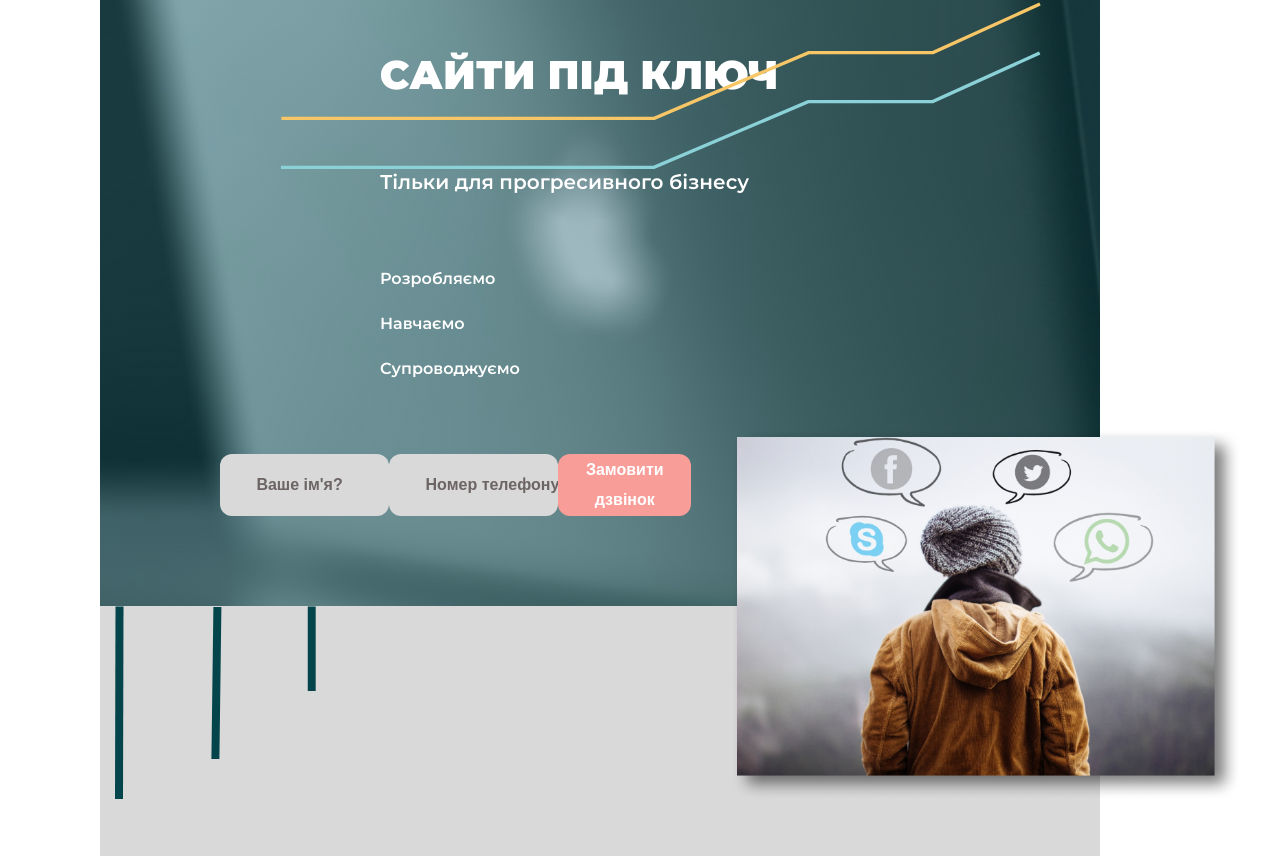
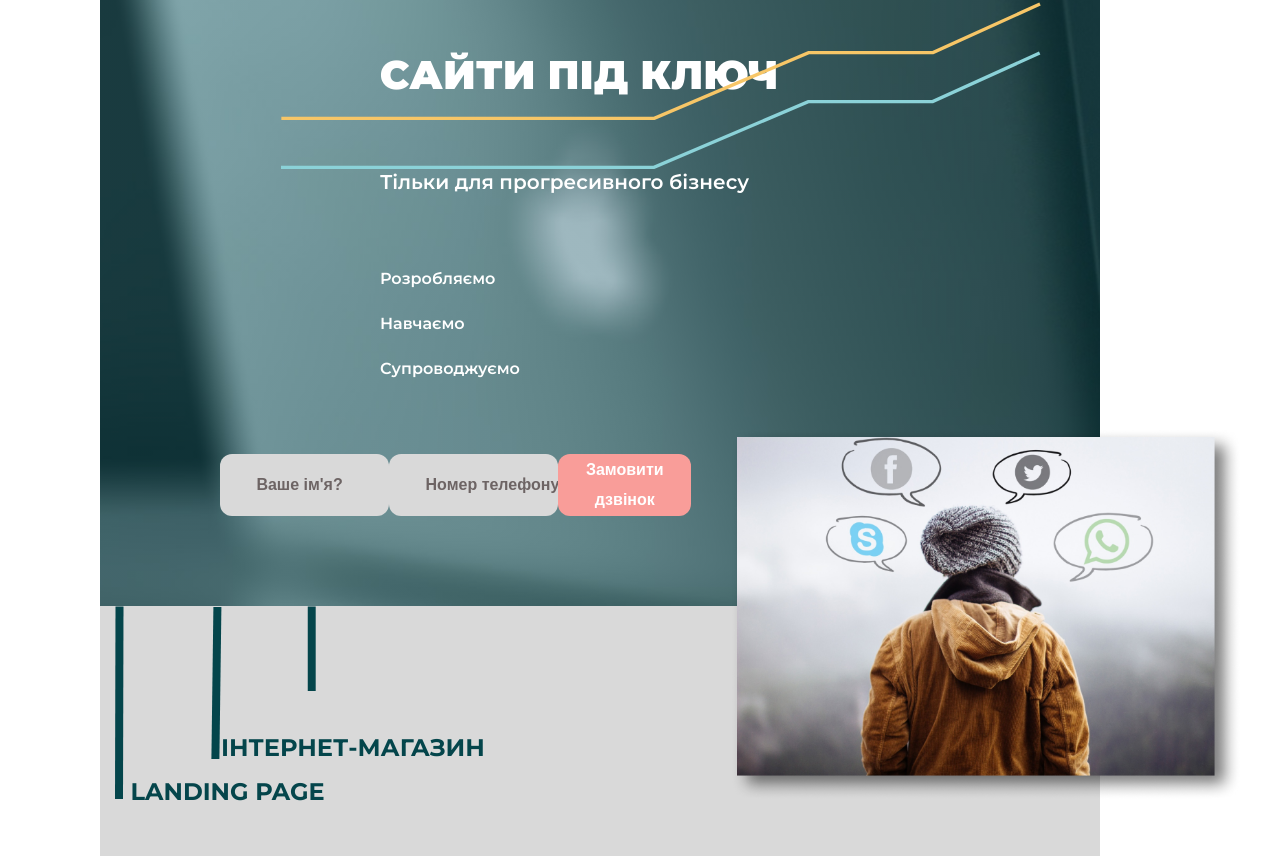
Before and after one commit to 1SMOKE1/web_balance, a React (Create React App) app: page / in a window 1280 px wide. Shown: the part 311-1167 px from the top of the page. Built offline with nearby package versions, Linux system fonts and the light colour scheme.

Commit message:
add custom Typewriter component + hook

```diff
--- a/src/components/SubMenu/SubMenu.tsx
+++ b/src/components/SubMenu/SubMenu.tsx
@@ -1,22 +1,16 @@
-import { Dispatch, SetStateAction, useEffect, useState } from "react";
+import { useEffect, useState } from "react";
 import styles from "./SubMenu.module.css";
 import anime from "animejs";
-import { UseTypewriter } from "../../hooks/useTypewriter";
-import { TypewriterHook } from "../../interfaces/TypewriterHook";
-// import { Typewriter } from "../Typewriter/Typewriter";
-// import Typewriter, { TypewriterClass } from 'typewriter-effect'
+import { Typewriter } from "../Typewriter/Typewriter";
+
+
 
 
 export const SubMenu = () => {
 
   const [displayLine, setDisplayLine] = useState(false);
   const [scrollPosition, setScrollPosition] = useState(0);
-
-  const [typedElements, setTypedElements]: [TypewriterHook[], Dispatch<SetStateAction<TypewriterHook[]>>] = useState([
-    UseTypewriter({initialDelay: 750, typingSpeed: 100 , text: "LANDING PAGE"}),
-    UseTypewriter({initialDelay: 1500, typingSpeed: 100, text: "ІНТЕРНЕТ-МАГАЗИН"}),
-    UseTypewriter({initialDelay: 2250, typingSpeed: 100, text: "БІЗНЕС САЙТ"})
-  ]);
+  const [startTyping, setStartTyping] = useState(false);
 
 
   const handleScroll = () => {
@@ -42,15 +36,18 @@ export const SubMenu = () => {
     if (scrollPosition >= 200) {
       setTimeout(() => {
         animateLine();
+        setStartTyping(true);
+      }, 250);
+    } else {
+      setStartTyping(false);
+    }
 
 
-      }, 500);
-    }
 
     return () => {
       window.removeEventListener("scroll", handleScroll);
     };
-  }, [scrollPosition, typedElements]);
+  }, [scrollPosition]);
 
   return (
     <div className={`bg3 ${styles.under_bg}`}>
@@ -75,8 +72,8 @@ export const SubMenu = () => {
               strokeWidth="8"
             />
           </svg>
-          <h4 className={`h4 c1 bold montserrat ${styles.title}`}>
-            {typedElements[0].typedText}
+          <h4 className={`h4 c1 bold montserrat ${styles.title}`} key={0}>
+            <Typewriter text="LANDING PAGE" triggerTyping={startTyping} />
           </h4>
           <svg
             className={styles.line}
@@ -97,8 +94,8 @@ export const SubMenu = () => {
               strokeWidth="8"
             />
           </svg>
-          <h4 className={`h4 c1 bold montserrat ${styles.title}`}>
-            {/* <Typewriter /> */}
+          <h4 className={`h4 c1 bold montserrat ${styles.title}`} key={1}>
+            <Typewriter text="ІНТЕРНЕТ-МАГАЗИН" triggerTyping={startTyping} />
           </h4>
           <svg
             className={styles.line}
@@ -120,8 +117,8 @@ export const SubMenu = () => {
             />
           </svg>
 
-          <h4 className={`h4 c1 bold montserrat ${styles.title}`}>
-            {/* <Typewriter /> */}
+          <h4 className={`h4 c1 bold montserrat ${styles.title}`} key={2}>
+
           </h4>
         </div>
       </div>
--- /dev/null
+++ b/src/components/Typewriter/Typewriter.tsx
@@ -0,0 +1,35 @@
+import { useState, useEffect, useRef } from "react";
+import { TypewriterProps } from "../../interfaces/TypewriterProps";
+
+export const Typewriter: React.FC<TypewriterProps> = ({ text, triggerTyping, onTypingEnd  }) => {
+  const [displayedText, setDisplayedText] = useState("");
+  const [currentIndex, setCurrentIndex] = useState(0);
+
+  const resetTypewriter = () => {
+    setDisplayedText("");
+    setCurrentIndex(0);
+
+  };
+
+  useEffect(() => {
+
+
+    if (triggerTyping) {
+      const typingInterval = setTimeout(() => {
+        if (currentIndex < text.length) {
+          setDisplayedText((prevText) => prevText + text[currentIndex]);
+          setCurrentIndex((prevIndex) => prevIndex + 1);
+        }
+
+      }, 100); // Adjust the typing speed as needed
+
+      return () => clearTimeout(typingInterval)
+    } else {
+      resetTypewriter()
+    }
+  }, [text, currentIndex, triggerTyping, onTypingEnd]);
+
+
+
+  return <span>{displayedText}</span>;
+};
--- a/src/hooks/useTypewriter.ts
+++ /dev/null
@@ -1,40 +0,0 @@
-import { useEffect, useState } from "react";
-import { TypewriterOptions } from "../interfaces/TypewriterOptions";
-import { TypewriterHook } from "../interfaces/TypewriterHook";
-
-export function UseTypewriter({ initialDelay = 0, typingSpeed = 50, text = '', onTypingEnd }: TypewriterOptions): TypewriterHook {
-  const [typedText, setTypedText] = useState('');
-  const [currentIndex, setCurrentIndex] = useState(0);
-  const [isTyping, setIsTyping] = useState(false);
-
-  useEffect(() => {
-    let typingTimeout: NodeJS.Timeout;
-
-    if (isTyping && currentIndex < text.length) {
-      typingTimeout = setTimeout(() => {
-        setTypedText(prevText => prevText + text[currentIndex]);
-        setCurrentIndex(prevIndex => prevIndex + 1);
-      }, typingSpeed);
-    } else {
-      if (onTypingEnd) {
-        onTypingEnd();
-      }
-    }
-
-    return () => clearTimeout(typingTimeout);
-  }, [currentIndex, text, typingSpeed, isTyping, onTypingEnd]);
-
-  useEffect(() => {
-    const initialTimeout = setTimeout(() => {
-      setIsTyping(true);
-    }, initialDelay);
-
-    return () => clearTimeout(initialTimeout);
-  }, [initialDelay]);
-
-  function startTyping() {
-    setIsTyping(true);
-  }
-
-  return { typedText, startTyping };
-}
--- a/src/interfaces/TypewriterHook.ts
+++ /dev/null
@@ -1,4 +0,0 @@
-export interface TypewriterHook {
-  typedText: string;
-  startTyping: () => void;
-}
--- a/src/interfaces/TypewriterOptions.ts
+++ /dev/null
@@ -1,6 +0,0 @@
-export interface TypewriterOptions {
-  initialDelay?: number;
-  typingSpeed?: number;
-  text?: string;
-  onTypingEnd?: () => void;
-}
--- /dev/null
+++ b/src/interfaces/TypewriterProps.ts
@@ -0,0 +1,5 @@
+export interface TypewriterProps {
+  text: string;
+  triggerTyping: boolean;
+  onTypingEnd?: () => void;
+}
```
